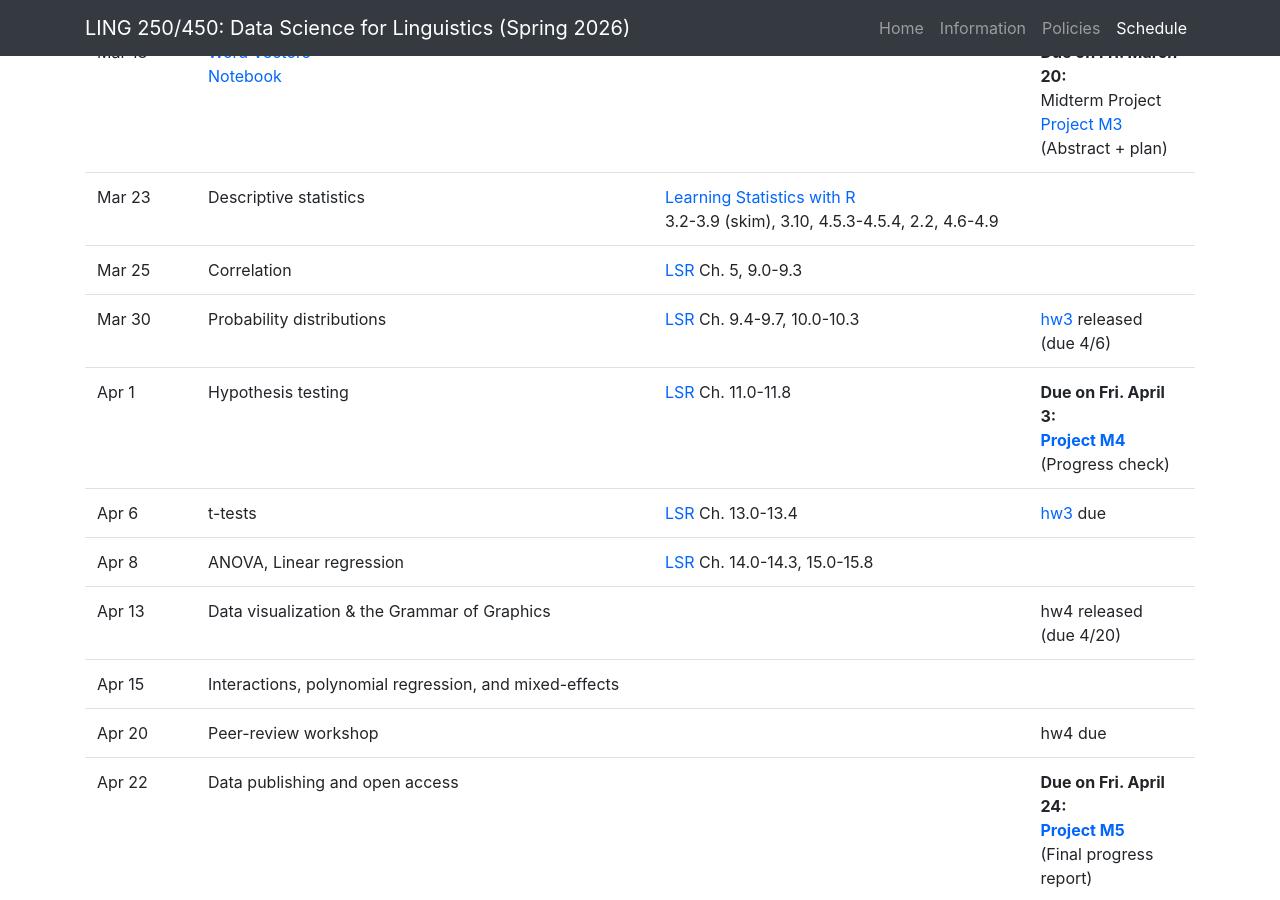
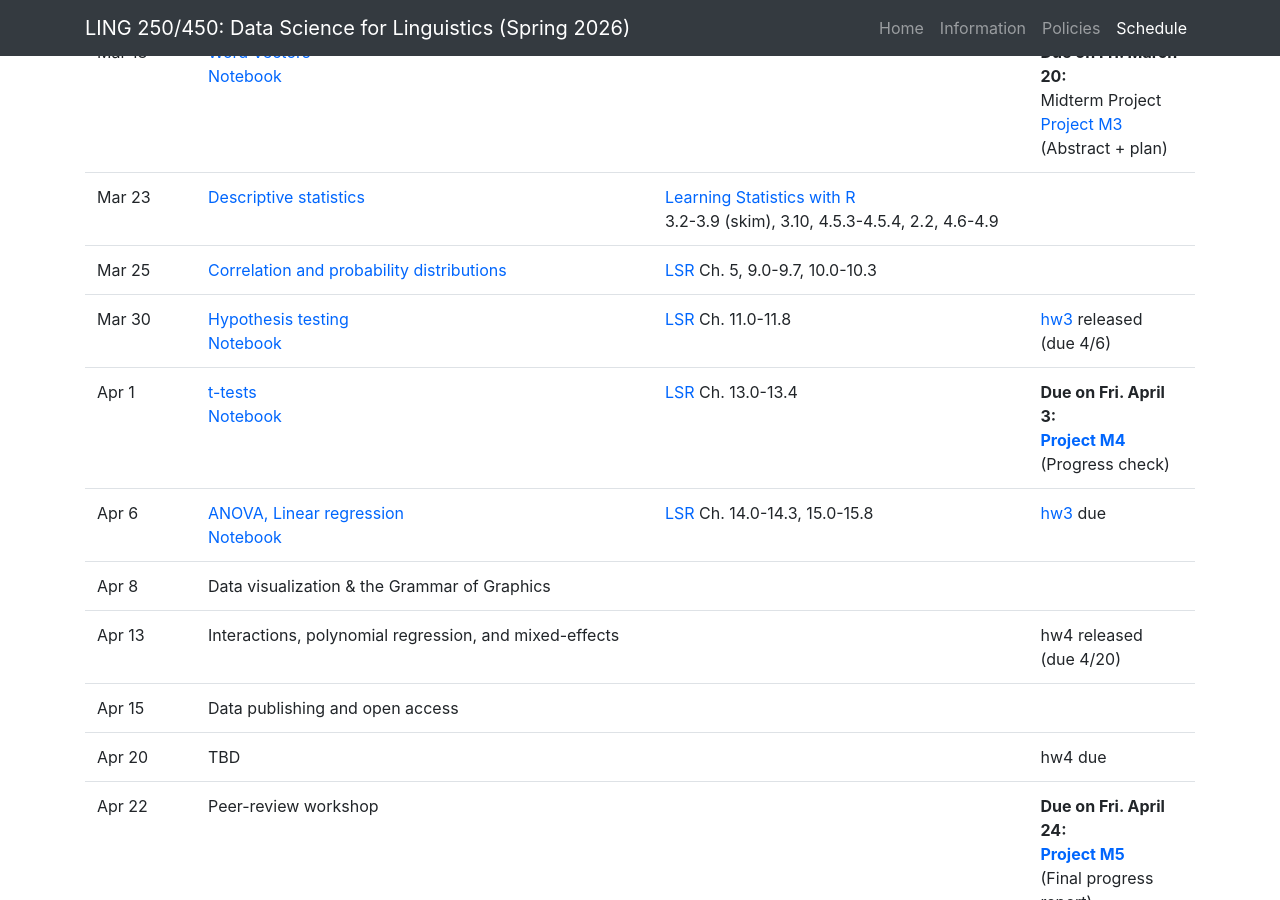
Before and after one commit to cmdowney88/cmdowney88.github.io, a Jekyll site: the page teaching/ling250/spring26/index.html, which Jekyll copies as it is, in a window 1280 px wide and 900 px high, scrolled down 4350 px. Built offline with Jekyll 4.4.1, drawn with Linux system fonts in a browser that asks for light colours.

Commit message:
ling250: update schedule with topic shifts and slide/notebook links
Correlation and distributions condensed to one session; all subsequent
topics shifted up one slot. Peer-review workshop moved to Apr 22 (last
session before presentations) with TBD on Apr 20. Added notebook links
for descriptive stats and correlation/distributions sessions, and
slides+notebook links (word vectors format) for hypothesis testing,
t-tests, and ANOVA/linear regression.

```diff
--- a/teaching/ling250/spring26/index.html
+++ b/teaching/ling250/spring26/index.html
@@ -442,7 +442,7 @@
 							<tr>
 								<td>Mar 23</td>
 								<td>
-									Descriptive statistics
+									<a href="https://github.com/cmdowney88/ling250-materials/blob/main/lectures/lecture17_r_stats_followalong.ipynb" target="_blank">Descriptive statistics</a>
 								</td>
 								<td>
 									<a href="https://learningstatisticswithr.com/lsr-0.6.pdf" target="_blank">Learning Statistics with R</a>
@@ -453,22 +453,24 @@
 							<tr>
 								<td>Mar 25</td>
 								<td>
-									Correlation
+									<a href="https://github.com/cmdowney88/ling250-materials/blob/main/lectures/lecture18_correlation_distributions.ipynb" target="_blank">Correlation and probability distributions</a>
 								</td>
 								<td>
 									<a href="https://learningstatisticswithr.com/lsr-0.6.pdf" target="_blank">LSR</a>
-									Ch. 5, 9.0-9.3
+									Ch. 5, 9.0-9.7, 10.0-10.3
 								</td>
 								<td></td>
 							</tr>
 							<tr>
 								<td>Mar 30</td>
 								<td>
-									Probability distributions
+									<a href="slides/hypotheses.pdf" target="_blank">Hypothesis testing</a>
+									<br>
+									<a href="https://github.com/cmdowney88/ling250-materials/blob/main/lectures/lecture19_hypothesis_testing.ipynb" target="_blank">Notebook</a>
 								</td>
 								<td>
 									<a href="https://learningstatisticswithr.com/lsr-0.6.pdf" target="_blank">LSR</a>
-									Ch. 9.4-9.7, 10.0-10.3
+									Ch. 11.0-11.8
 								</td>
 								<td>
 									<a href="hw/hw3.md" target="_blank">hw3</a> released
@@ -478,11 +480,13 @@
 							<tr>
 								<td>Apr 1</td>
 								<td>
-									Hypothesis testing
+									<a href="slides/t-tests.pdf" target="_blank">t-tests</a>
+									<br>
+									<a href="https://github.com/cmdowney88/ling250-materials/blob/main/lectures/lecture20_ttests.ipynb" target="_blank">Notebook</a>
 								</td>
 								<td>
 									<a href="https://learningstatisticswithr.com/lsr-0.6.pdf" target="_blank">LSR</a>
-									Ch. 11.0-11.8
+									Ch. 13.0-13.4
 								</td>
 								<td>
 									<strong>Due on Fri. April 3:</strong>
@@ -493,11 +497,13 @@
 							<tr>
 								<td>Apr 6</td>
 								<td>
-									t-tests
+									<a href="slides/anova_lm.pdf" target="_blank">ANOVA, Linear regression</a>
+									<br>
+									<a href="https://github.com/cmdowney88/ling250-materials/blob/main/lectures/lecture21_anova_lm_followalong.ipynb" target="_blank">Notebook</a>
 								</td>
 								<td>
 									<a href="https://learningstatisticswithr.com/lsr-0.6.pdf" target="_blank">LSR</a>
-									Ch. 13.0-13.4
+									Ch. 14.0-14.3, 15.0-15.8
 								</td>
 								<td>
 									<a href="hw/hw3.md" target="_blank">hw3</a> due
@@ -506,18 +512,15 @@
 							<tr>
 								<td>Apr 8</td>
 								<td>
-									ANOVA, Linear regression
+									Data visualization &amp; the Grammar of Graphics
 								</td>
-								<td>
-									<a href="https://learningstatisticswithr.com/lsr-0.6.pdf" target="_blank">LSR</a>
-									Ch. 14.0-14.3, 15.0-15.8
-								</td>
+								<td></td>
 								<td></td>
 							</tr>
 							<tr>
 								<td>Apr 13</td>
 								<td>
-									Data visualization & the Grammar of Graphics
+									Interactions, polynomial regression, and mixed-effects
 								</td>
 								<td></td>
 								<td>
@@ -536,7 +539,7 @@
 							<tr>
 								<td>Apr 20</td>
 								<td>
-									Peer-review workshop
+									TBD
 								</td>
 								<td></td>
 								<td>
```
Also changed, not shown: other parts of teaching/ling250/spring26/index.html (+2 -2 lines), 3 other files.
